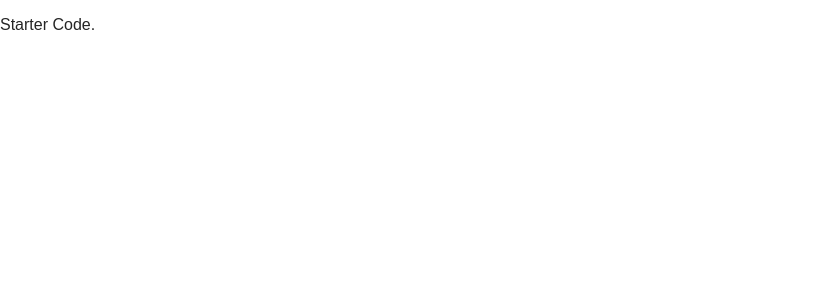
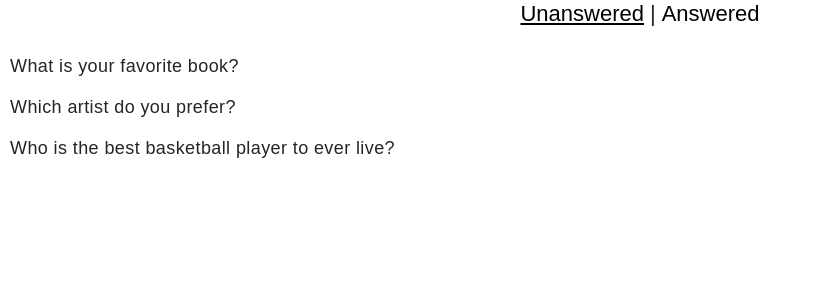
Before and after one commit to mk-hill/redux-polls, a React (Create React App) app: page / in a window 1280 px wide. Shown: the top 300 px of the page, without its empty margins (0-821 px from the left). Built offline with nearby package versions, Linux system fonts and the light colour scheme.

Commit message:
Add dashboard

```diff
--- a/src/components/App.jsx
+++ b/src/components/App.jsx
@@ -1,13 +1,20 @@
 import React, { Component } from 'react';
+import { connect } from 'react-redux';
+import { handleInitialData } from '../actions/shared';
+import Dashboard from './Dashboard';
 
 class App extends Component {
+  componentDidMount() {
+    this.props.dispatch(handleInitialData());
+  }
+
   render() {
-    return (
-      <div>
-        <p>Starter Code.</p>
-      </div>
-    );
+    return <div>{this.props.loading ? <p>Loading</p> : <Dashboard />}</div>;
   }
 }
 
-export default App;
+const mapStatetoProps = ({ authedUser }) => ({
+  loading: authedUser === null,
+});
+
+export default connect(mapStatetoProps)(App);
--- /dev/null
+++ b/src/components/Dashboard.jsx
@@ -0,0 +1,62 @@
+import React, { Component } from 'react';
+import { connect } from 'react-redux';
+
+export class Dashboard extends Component {
+  state = {
+    showAnswered: false,
+  };
+
+  showUnanswered = () => {
+    this.setState({ showAnswered: false });
+  };
+
+  showAnswered = () => {
+    this.setState({ showAnswered: true });
+  };
+
+  render() {
+    const { showAnswered } = this.state;
+    const { answered, unanswered } = this.props;
+    const renderList = showAnswered ? answered : unanswered;
+    return (
+      <>
+        <div className="dashboard-toggle">
+          <button
+            style={{ textDecoration: showAnswered ? null : 'underline' }}
+            onClick={this.showUnanswered}
+          >
+            Unanswered
+          </button>
+          <span> | </span>
+          <button
+            style={{ textDecoration: showAnswered ? 'underline' : null }}
+            onClick={this.showAnswered}
+          >
+            Answered
+          </button>
+        </div>
+        <ul className="dashboard-list">
+          {renderList.map(poll => (
+            <li key={poll.id}>{poll.question}</li>
+          ))}
+        </ul>
+      </>
+    );
+  }
+}
+
+const mapStateToProps = ({ authedUser, polls, users }) => {
+  const { answers } = users[authedUser];
+  const answered = answers.map(id => polls[id]).sort((a, b) => b.timestamp - a.timestamp);
+  const unanswered = Object.keys(polls)
+    .filter(id => !answers.includes(id))
+    .map(id => polls[id])
+    .sort((a, b) => b.timestamp - a.timestamp);
+
+  return {
+    answered,
+    unanswered,
+  };
+};
+
+export default connect(mapStateToProps)(Dashboard);
```
